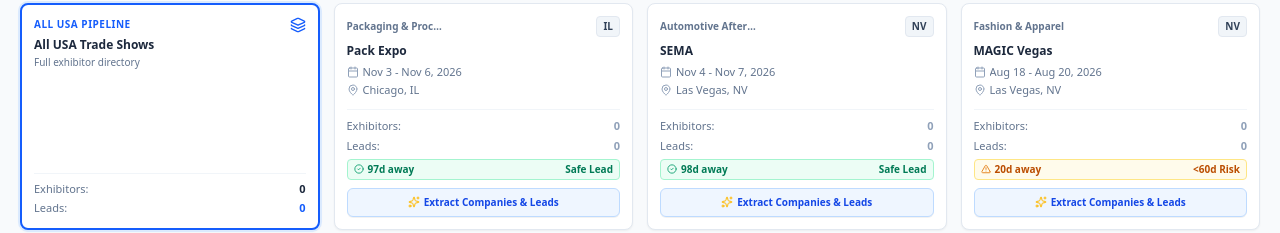
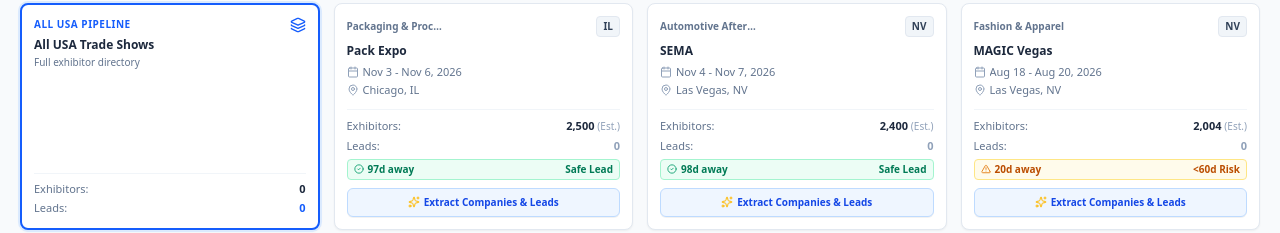
Before and after one commit to cemuzun/fuar, a React (Vite) app: page / in a window 1280 px wide. Shown: the part 510-743 px from the top of the page. Built offline with nearby package versions, Linux system fonts and the light colour scheme; no server answers.

Commit message:
fix: updated MAGIC Vegas exhibitor count rendering to show estimated (2,004 Est.) and extracted count

```diff
--- a/src/components/TradeShowSelector.tsx
+++ b/src/components/TradeShowSelector.tsx
@@ -264,7 +264,10 @@
           {/* Individual Trade Show Cards */}
           {displayedGridShows.map((show) => {
             const isSelected = selectedShowId === show.id;
-            const exhibitorCount = show.exhibitors ? show.exhibitors.length : 0;
+            const hasExtractedExhibitors = show.exhibitors && show.exhibitors.length > 0;
+            const exhibitorCount = hasExtractedExhibitors
+              ? show.exhibitors.length
+              : (show.extractedExhibitorsCount || show.estimatedExhibitorsCount || 0);
             const leadsCount = show.exhibitors
               ? show.exhibitors.reduce(
                   (sum, ex) => sum + (ex.decisionMakers ? ex.decisionMakers.length : 0),
@@ -333,7 +336,7 @@
                   <div className="flex justify-between items-center text-[11px]">
                     <span className="text-slate-500">Exhibitors:</span>
                     <span className={`font-bold ${exhibitorCount > 0 ? 'text-slate-800' : 'text-slate-400'}`}>
-                      {exhibitorCount.toLocaleString()}
+                      {exhibitorCount.toLocaleString()} {!hasExtractedExhibitors && exhibitorCount > 0 ? <span className="text-[10px] text-slate-400 font-normal font-sans">(Est.)</span> : null}
                     </span>
                   </div>
                   <div className="flex justify-between items-center text-[11px]">
--- a/src/data/initialShows.ts
+++ b/src/data/initialShows.ts
@@ -49,8 +49,8 @@
     month: 'August',
     year: 2026,
     orbusUrl: 'https://www.orbus.com/about-us/usa-tradeshow-list',
-    officialWebsite: 'https://www.magicfashionevents.com',
-    estimatedExhibitorsCount: 1800,
+    officialWebsite: 'https://lasvegasaug.fashionresource.com/marketplace/exhibitors',
+    estimatedExhibitorsCount: 2004,
     extractedExhibitorsCount: 0,
     isUsa: true,
     exhibitors: []
```
Also changed, not shown: fuar_db.json, 1 other file (tests, documents, lock files or other folders).
